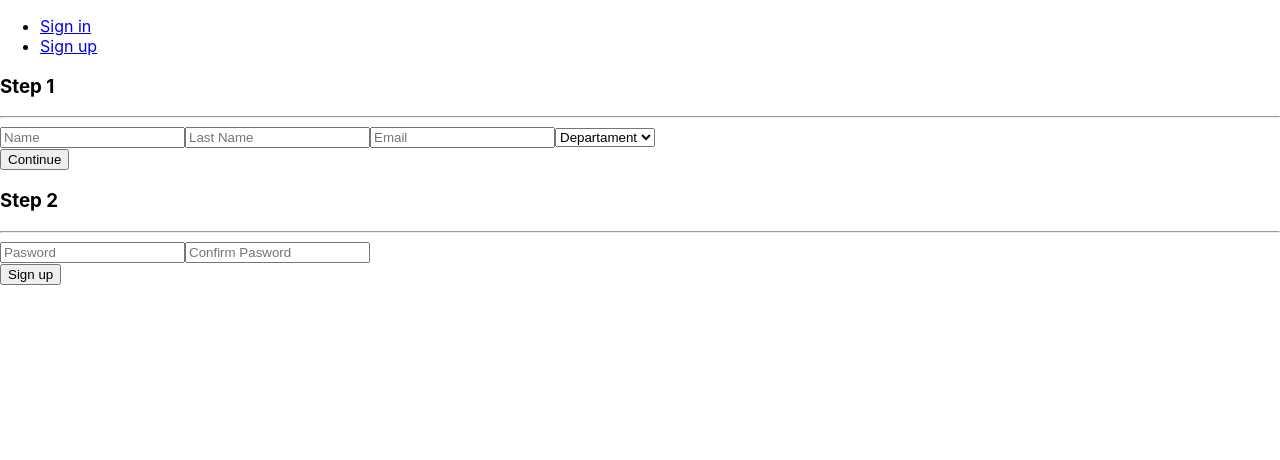
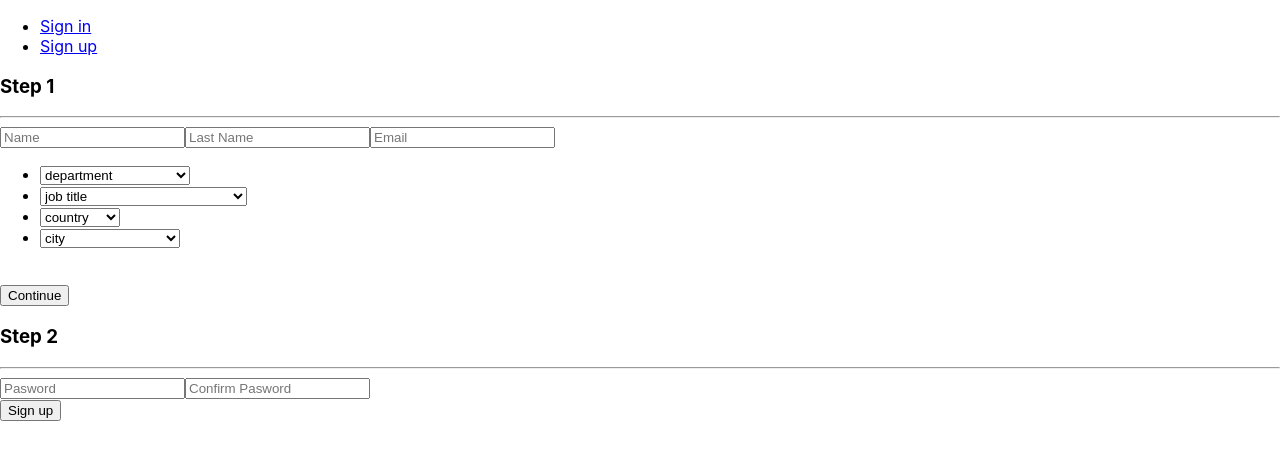
Before and after one commit to Lilit5/reactMentorMatch, a React (Create React App) app in the folder mentor-match/: page /sign-up in a window 1280 px wide. Shown: the top 460 px of the page. Built offline with nearby package versions, Linux system fonts and the light colour scheme; data requests are answered from the project's data file.

Commit message:
implemented generation of match dropdown with catrgories

```diff
--- a/mentor-match/src/components/SignUpComponent.jsx
+++ b/mentor-match/src/components/SignUpComponent.jsx
@@ -8,10 +8,13 @@ import { getEmployees } from '../redux/actions/employeeActions'
 function SignUp() {
     const dispatch = useDispatch();
     const employees = useSelector(state => state.employeeData.employees)
-    console.log("employees", employees)
+    console.log("employees -------", employees)
+
     useEffect(() => {
         dispatch(getEmployees())
     }, [])
+
+
 
     return (
         <Header>
@@ -24,9 +27,24 @@ function SignUp() {
                 <input type="text" id="last-name" placeholder="Last Name" />
                 <label htmlFor="email"></label>
                 <input type="email" id="email" placeholder="Email" />
-                <select name="" id="">
-                    <option value="">Departament</option>
-                </select>
+                <ul>
+                    {
+                        employees.matchCategories.map((category, index) => {
+                            return <li key={`${category}${index}`}>
+                                <select>
+                                    <option value="">{category}</option>
+                                    {
+                                        employees.employeesList.map((empl, ind) => {
+                                            return <option key={`${empl[category]}${ind}`}>{empl[category]}</option>
+                                        })
+                                    }
+                                </select>
+                            </li>
+                        })
+
+                    }
+                </ul>
+
                 <br />
                 <button>Continue</button>
             </div>
--- a/mentor-match/src/redux/actions/employeeActions.js
+++ b/mentor-match/src/redux/actions/employeeActions.js
@@ -4,7 +4,7 @@ const DATA_SERVER = 'http://localhost:3001/data'
 
 export function changeStateByNestedKey(key1, key2, val) {
     return {
-        type: 'changeStateByKey',
+        type: 'changeStateByNestedKey',
         key1,
         key2,
         val,
@@ -29,8 +29,13 @@ export function setError(msg) {
 export function getEmployees() {
     return function(dispatch) {
         axios.get(DATA_SERVER).then(response => {
-            console.log("response ", response.data);
-            dispatch(changeStateByKey('employees', response.data))
+            const allCategories  = Object.keys((response.data)[0]);
+            const categoriesToMatch = allCategories.filter(el => el !== 'first_name' && el !== 'last_name'  && el !== 'gender'  && el !== 'email')
+            dispatch(changeStateByNestedKey('employees', 'matchCategories', categoriesToMatch))
+            dispatch(changeStateByNestedKey('employees', 'employeesList', response.data))
+
+        }).catch(err => {
+            console.log("errrrrrrrrrrrrrr ",err);
         })
     }
 }
--- a/mentor-match/src/redux/state/state.js
+++ b/mentor-match/src/redux/state/state.js
@@ -1,4 +1,4 @@
 export default {
     error: "",
-    employees:{}
+    employees:{ employeesList:[], matchCategories:[] }
 }
```
